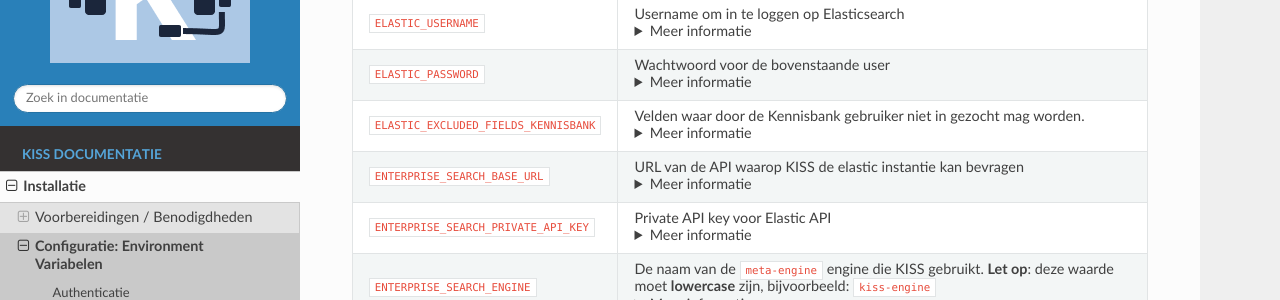
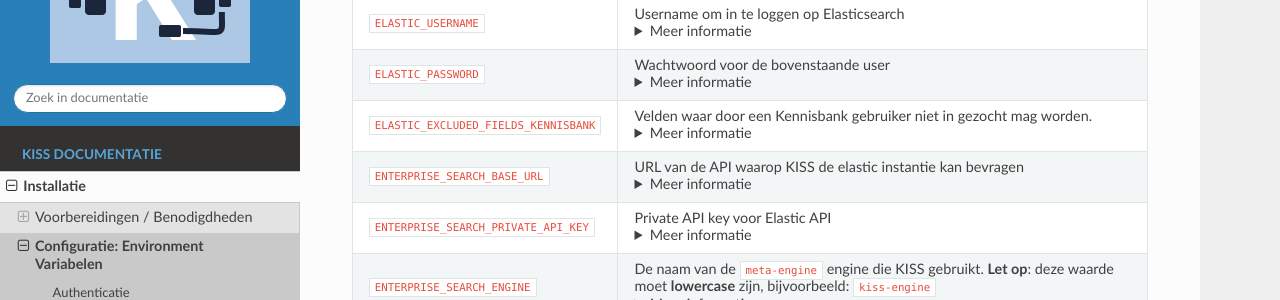
Before and after one commit to Klantinteractie-Servicesysteem/.github, a Sphinx documentation site: the page built from docs/installation/configuratie.md, in a window 1280 px wide and 900 px high, scrolled down 4672 px. Shown: the part 151-451 px from the top of the window. Built offline with Sphinx 7.4.7 and the Read the Docs theme 3.1.0, drawn with Linux system fonts in a browser that asks for light colours.

Commit message:
Small change

```diff
--- a/docs/installation/configuratie.md
+++ b/docs/installation/configuratie.md
@@ -131,7 +131,7 @@
 | `ELASTIC_BASE_URL`                      | De URL voor Elasticsearch <details><summary>Meer informatie </summary>Bijvoorbeeld: `https://kiss-es-http:9200` </details> |
 | `ELASTIC_USERNAME`                      | Username om in te loggen op Elasticsearch <details> <summary>Meer informatie </summary> Dit kan de default root user `elastic` zijn, maar ook de username van een gebruiker die je zelf hebt aangemaakt.  </details>  |
 | `ELASTIC_PASSWORD`                      | Wachtwoord voor de bovenstaande user <details><summary>Meer informatie </summary> Als je gebruik maakt van [ECK](https://www.elastic.co/guide/en/cloud-on-k8s/2.8/k8s-overview.html), dan kun je het wachtwoord van de default user vinden, m.b.v. het commando `kubectl get secret kiss-es-elastic-user -o go-template='{{.data.elastic \| base64decode}}'`</details>   |
-| `ELASTIC_EXCLUDED_FIELDS_KENNISBANK`    | Velden waar door de Kennisbank gebruiker niet in gezocht mag worden. <details><summary>Meer informatie </summary>Veldnamen moeten gespecificeerd worden zoals ze geconfigureerd zijn in Elasticsearch. Meerdere velden kunnen opgegeven worden, gescheiden door een comma. Bijvoorbeeld: `VAC.toelichting,Kennisbank.vertalingen.deskMemo` </details> |
+| `ELASTIC_EXCLUDED_FIELDS_KENNISBANK`    | Velden waar door een Kennisbank gebruiker niet in gezocht mag worden. <details><summary>Meer informatie </summary>Veldnamen moeten gespecificeerd worden zoals ze geconfigureerd zijn in Elasticsearch. Meerdere velden kunnen opgegeven worden, gescheiden door een comma. Bijvoorbeeld: `VAC.toelichting,Kennisbank.vertalingen.deskMemo` </details> |
 | `ENTERPRISE_SEARCH_BASE_URL`            |  URL van de API waarop KISS de elastic instantie kan bevragen <details> <summary>Meer informatie </summary>Bijvoorbeeld `https://kiss-ent-http:3002` </details> |
 | `ENTERPRISE_SEARCH_PRIVATE_API_KEY`     | Private API key voor Elastic API <details> <summary>Meer informatie </summary> De API key die nodig is om de `engine`s bij te werken </details> |
 | `ENTERPRISE_SEARCH_ENGINE`              | De naam van de `meta-engine` engine die KISS gebruikt. **Let op**: deze waarde moet **lowercase** zijn, bijvoorbeeld: `kiss-engine`  <details> <summary>Meer informatie </summary> De KISS-Elastic-Sync maakt deze engine aan, als deze nog niet bestaat.  </details>   |
```
